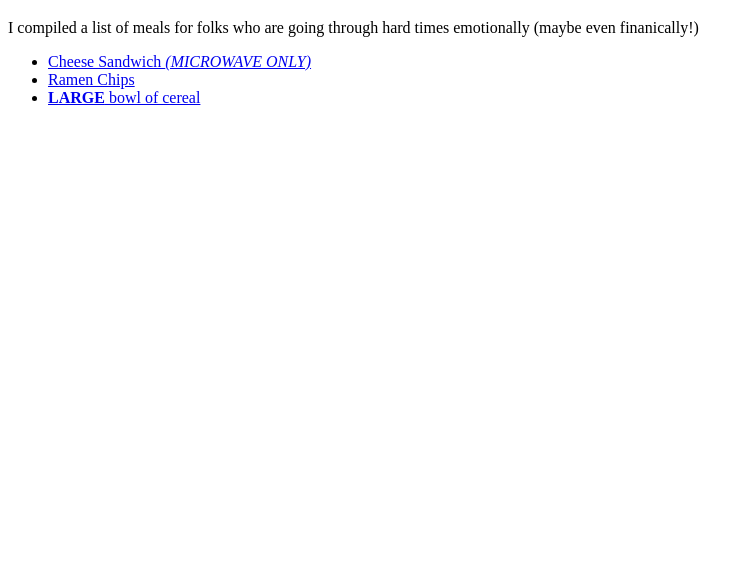
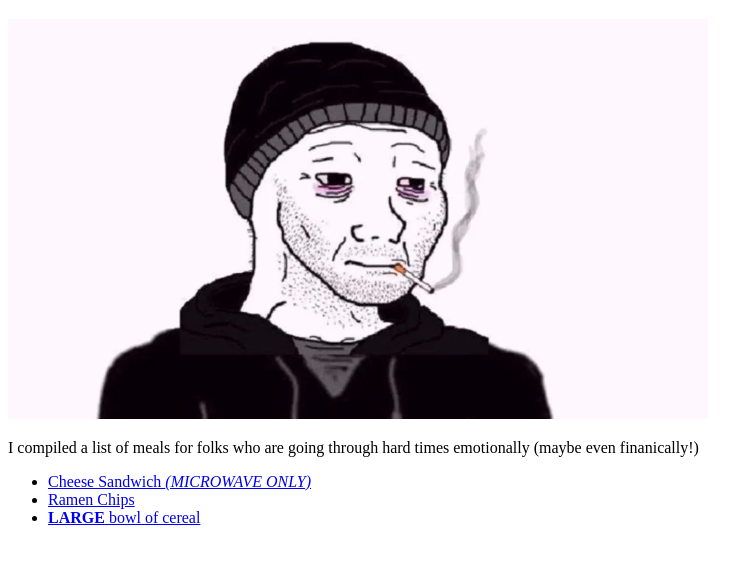
Before and after one commit to citrusdeer956/odin-recipes, a plain HTML site: page index.html in a window 1280 px wide. Shown: the part 61-622 px from the top of the page, without its empty margins (0-754 px from the left). Drawn offline with Linux system fonts and the light colour scheme.

Commit message:
Added image to home page

```diff
--- a/index.html
+++ b/index.html
@@ -2,9 +2,10 @@
 <html>
     <head>
         <meta charset="utf-8">
-        <title>Recipes for the Soul</title>
+        <title>Depression Meal Database</title>
         <body>
             <h1>Depression Meal Database</h1>
+            <img src="/images/depression.webp" alt="A digital drawing of a depressed man in a black hoodie smoking a cigeratte." style="width:700px;height:400px;">
             <p>I compiled a list of meals for folks who are going through hard times emotionally (maybe even finanically!)</p>
             <ul>
             <li><a href="recipes/cheesesandwich.html">Cheese Sandwich <em>(MICROWAVE ONLY)</em></a></li>
```
Also changed, not shown: images/depression.webp (added).
